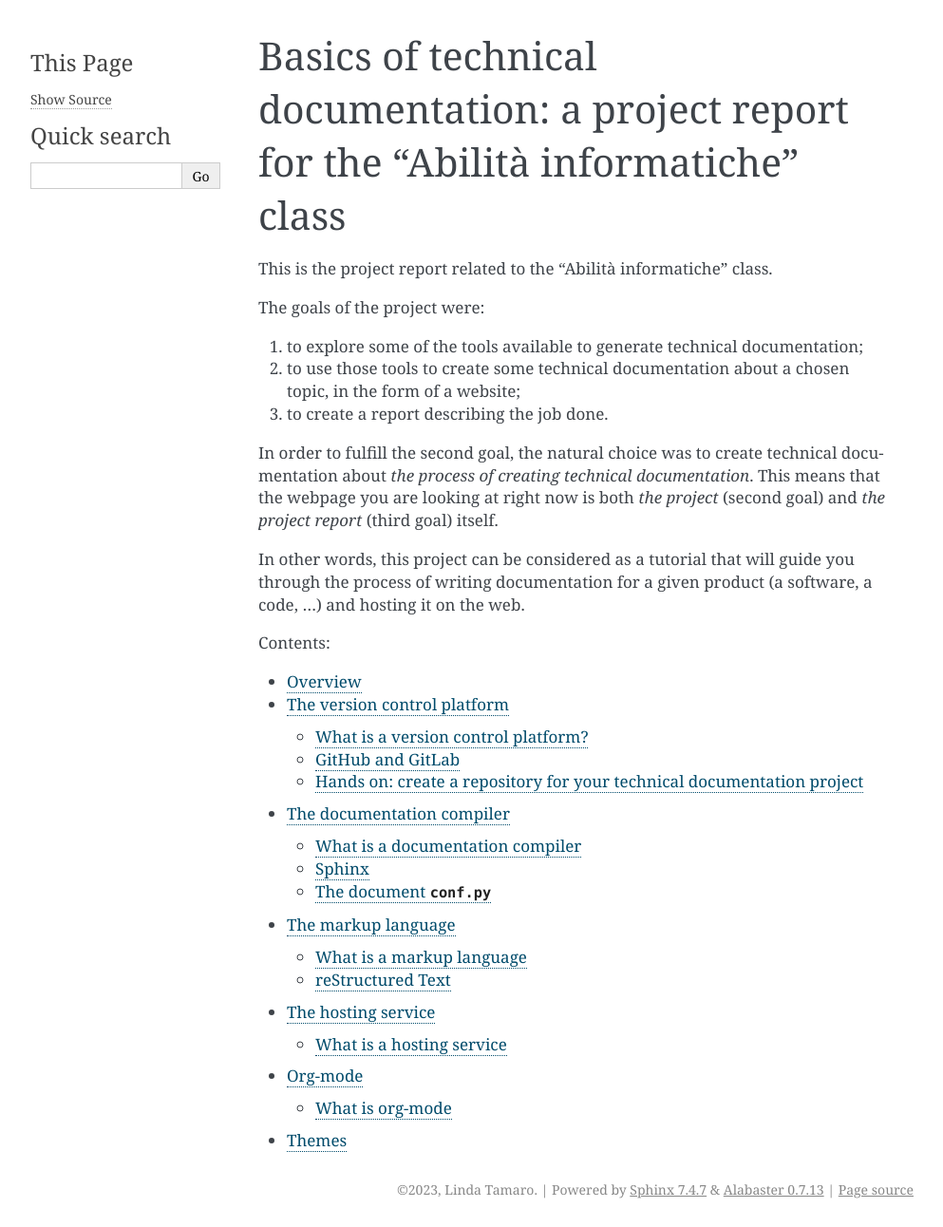
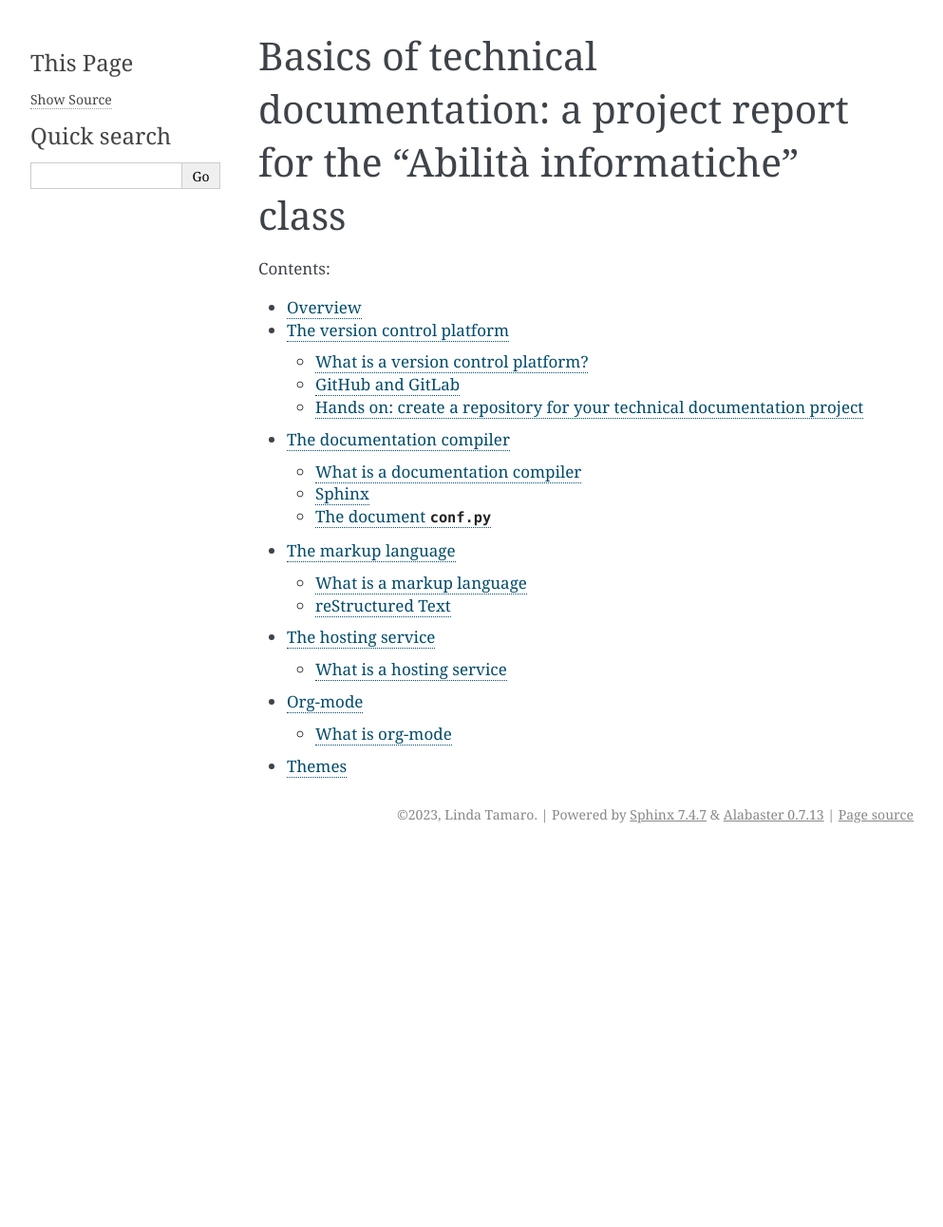
Before and after one commit to lindattt/ainfo-project-v2, a Sphinx documentation site: the page built from source/index.rst, in a window 1280 px wide. Shown: the whole page at 95% size, without its empty margins (148-1141 px from the left). Built offline with Sphinx 7.4.7, drawn with Linux system fonts in a browser that asks for light colours; after the commit the page ends 900 px from its top, so only the background shows below that.

Commit message:
build in local and edit index.rst

```diff
--- a/source/index.rst
+++ b/source/index.rst
@@ -1,30 +1,6 @@
+
 Basics of technical documentation: a project report for the "Abilità informatiche" class
-------------------------------------------------------------------------------------------------------
-
-This is the project report related to the "Abilità informatiche" class.
-
-The goals of the project were:
-
-1.	to explore some of the tools available to generate technical documentation;
-2.	to use those tools to create some technical documentation about a chosen topic, in the form of a website;
-3.  to create a report describing the job done.
-
-
-In order to fulfill the second goal, the natural choice was to create technical documentation about *the process of creating technical documentation*. This means that the webpage you are looking at right now is both *the project* (second goal) and *the project report* (third goal) itself.
-
-In other words, this project can be considered as a tutorial that will guide you through the process of writing documentation for a given product (a software, a code, ...) and hosting it on the web.
-
-..
-   To have an overview of the steps covered in this tutorial, click :ref:`here <overview>`.
-
-
-
-..
-   :doc:`here <ainfo-project/docs/_build/html/overview>`. (INSERIRE LINK DELLA PAGINA OVERVIEW)
-
-..
-   :hidden:  permette di nascondere il toctree
-
+===================================================================================================
 
 .. toctree::
    :maxdepth: 2
```
